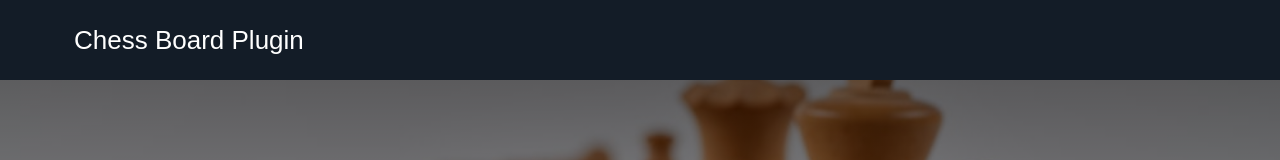
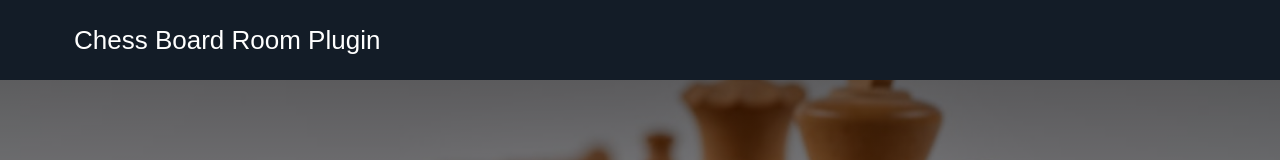
Before and after one commit to zurichat/zc_plugin_chessboard, a React (Create React App) app in the folder plugin-chess-frontend/: page / in a window 1280 px wide. Shown: the top 160 px of the page. Built offline with nearby package versions, Linux system fonts and the light colour scheme.

Commit message:
edited the header title

```diff
--- a/plugin-chess-frontend/src/App.js
+++ b/plugin-chess-frontend/src/App.js
@@ -5,7 +5,7 @@ function App() {
     <div className="App">
       <header class="main-header">
         <nav>
-          <h1 id="logo">Chess Board Plugin</h1>
+          <h1 id="logo">Chess Board Room Plugin</h1>
         </nav>
       </header>
       <section class="hero">
```
Also changed, not shown: 1 other file (tests, documents, lock files or other folders).
